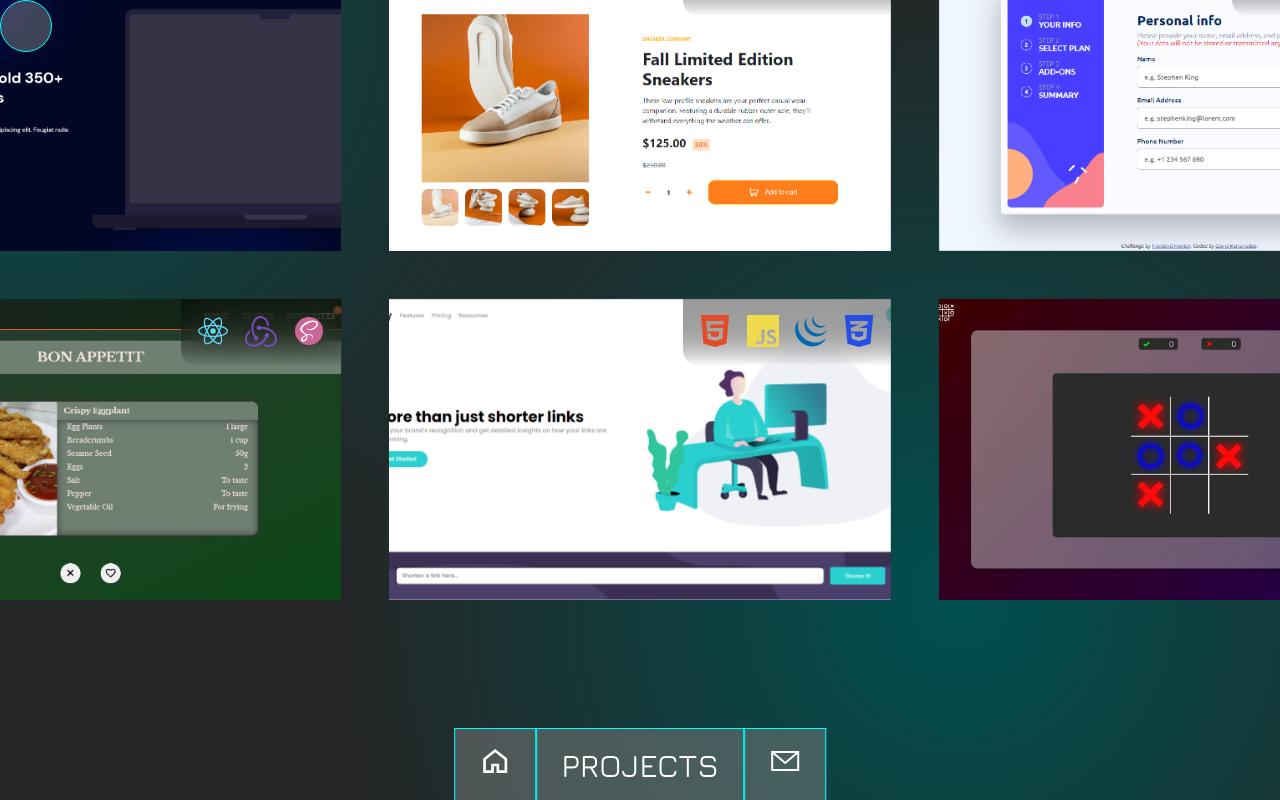
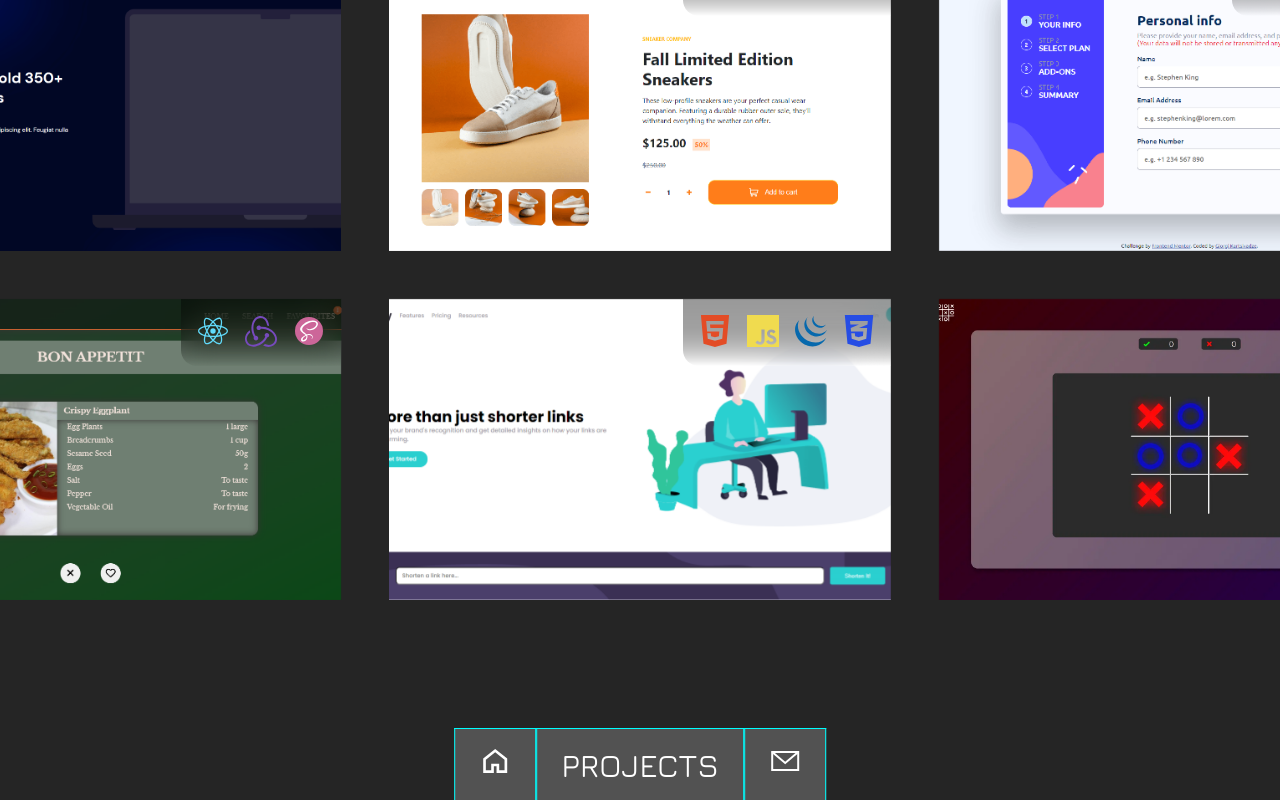
Before and after one commit to gkartsivadze/portfolio_GK, a React (Vite) app: page /projects in a window 1280 px wide. Built offline with nearby package versions, Linux system fonts and the light colour scheme.

Commit message:
Removed background animation. Need something better

```diff
--- a/src/components/Cursor.jsx
+++ b/src/components/Cursor.jsx
@@ -17,21 +17,12 @@ export default function Cursor() {
         }
     }
 
-    function handleClick(e) {
-        document.getElementById("cursor").classList.add("click")
-        setTimeout(() => {
-            document.getElementById("cursor").classList.remove("click")
-        }, 50)
-    }
-
 
     useEffect(() => {
         window.addEventListener("mousemove", handleCursor)
-        window.addEventListener("click", handleClick)
 
         return () => {
             window.removeEventListener("mousemove", handleCursor)
-            window.removeEventListener("click", handleClick)
         }
     }, [])
 
--- a/src/directory/Welcome.jsx
+++ b/src/directory/Welcome.jsx
@@ -1,24 +1,8 @@
-import React, { useState, useEffect } from "react";
+import React, { useEffect } from "react";
 import { gsap, CSSPlugin } from "gsap";
 
 export default function Welcome() {
   gsap.registerPlugin(CSSPlugin);
-  const [randomNumber, setRandomNumber] = useState(gsap.utils.random(25, 115))
-
-  useEffect(() => {
-    const animation = gsap.to('main', {
-      duration: 10, // Animation duration in seconds
-      ease: "none",
-      '--pos-x-1': () => `${gsap.utils.random(0, 50)}%`, // Generate random x position (0% to 100%)
-      '--pos-y-1': () => `${gsap.utils.random(0, 100)}%`, // Generate random y position (0% to 100%)
-      '--pos-x-2': () => `${gsap.utils.random(50, 100)}%`, // Generate random x position (0% to 100%)
-      '--pos-y-2': () => `${gsap.utils.random(0, 100)}%`, // Generate random y position (0% to 100%)
-      onComplete() {
-        setRandomNumber(gsap.utils.random(0, 100));
-      }
-    });
-    return () => animation.kill();
-  }, [randomNumber])
 
   useEffect(() => {
     const hero_animation = gsap.fromTo("#hero_name", {
--- a/src/index.scss
+++ b/src/index.scss
@@ -100,8 +100,6 @@ nav {
 main {
   overflow: hidden;
   height: 100vh;
-  background: radial-gradient(40rem at var(--pos-x-1, 0) var(--pos-y-1, 0), rgb(0, 80, 80), transparent),
-    radial-gradient(40rem at var(--pos-x-2, 75%) var(--pos-y-2, 75%), rgb(0, 80, 80), transparent);
 }
 
 #cursor_wrapper {
@@ -114,17 +112,15 @@ main {
 }
 
 #cursor {
+  width: 0;
+  height: 0;
   position: absolute;
-  top: 0;
-  width: 50px;
-  height: 50px;
-  border: 1px solid var(--cyan);
   border-radius: 50%;
   transform: translateX(calc(var(--translate-x, 0) - 50%)) translateY(calc(var(--translate-y, 0) - 50%));
 
   pointer-events: none;
 
-  transition: width 0.3s, height 0.3s, background-color 0.1s;
+  transition: width 0.3s, height 0.3s;
   background-color: rgba(128, 128, 128, 0.5);
 
   img {
@@ -134,16 +130,12 @@ main {
     transition: transform 0.3s;
   }
   &.squizze {
+    border: 1px solid var(--cyan);
     width: 75px;
     height: 75px;
-
     img {
       transform: scale(0.75);
     }
-  }
-  &.click {
-    width: 0;
-    height: 0;
   }
 }
 
@@ -336,7 +328,6 @@ main {
 }
 
 .projects_wrapper {
-  box-sizing: border-box;
   left: 50%;
   top: 50%;
 
@@ -825,7 +816,6 @@ main {
       aspect-ratio: 16 / 9;
       gap: 0.1rem;
 
-
       a {
         &:nth-of-type(1) {
           inset: auto 50% 0 0 !important;
@@ -886,3 +876,9 @@ main {
     }
   }
 }
+
+@media (min-width: 600px) {
+  .project_box a {
+    cursor: none !important;
+  }
+}
```
